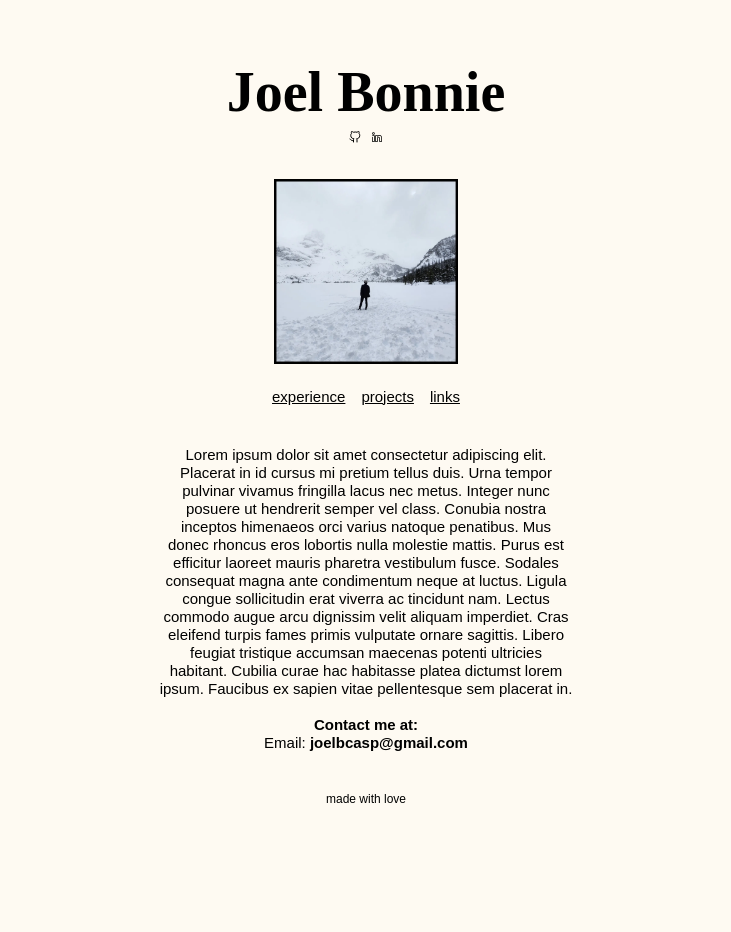
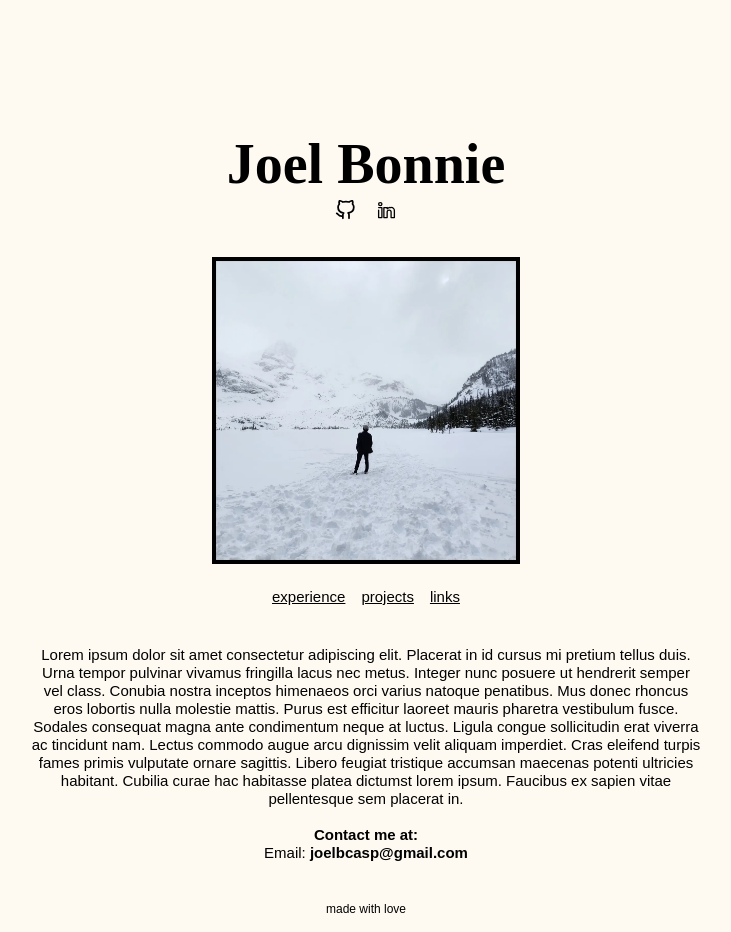
Before and after one commit to joelbonnie/betterweb, a plain HTML site: page index.html in a window 1024 px wide. Shown: the whole page, without its empty margins (146-877 px from the left). Before the commit the page ends 822 px from the top, so only its background shows below. Drawn offline with Linux system fonts and the light colour scheme.

Commit message:
added css for tablets

```diff
--- a/style.css
+++ b/style.css
@@ -18,7 +18,7 @@ body {
 /* Header & footer */
 header {
   font-family: Merriweather;
-  margin-top: 3rem;
+  margin-top: 5vh;
   color: black;
   padding: 1rem;
   text-align: center;
@@ -97,13 +97,37 @@ nav a {
 section {
   font-size: 15px;
   padding: 0.5rem;
-  /*flex: 1;*/
 }
 
-/* Mobile adjustment */
+/* Tablet */
+@media (min-width: 769px) and (max-width: 1024px) {
+  header {
+    margin-top: 15vh;
+  }
+
+  main {
+    max-width: 70vw;
+  }
+
+  #winter_image {
+    max-width: 30vw;
+  }
+
+  #links {
+    gap: 2vw;
+  }
+
+  #links img {
+    width: 2vw;
+    height: 2vw;
+  }
+
+
+}
+
+/* Mobile */
 @media (max-width: 768px) {
   main {
-    flex-direction: column;
     max-width: 90vw;
   }
 
```
